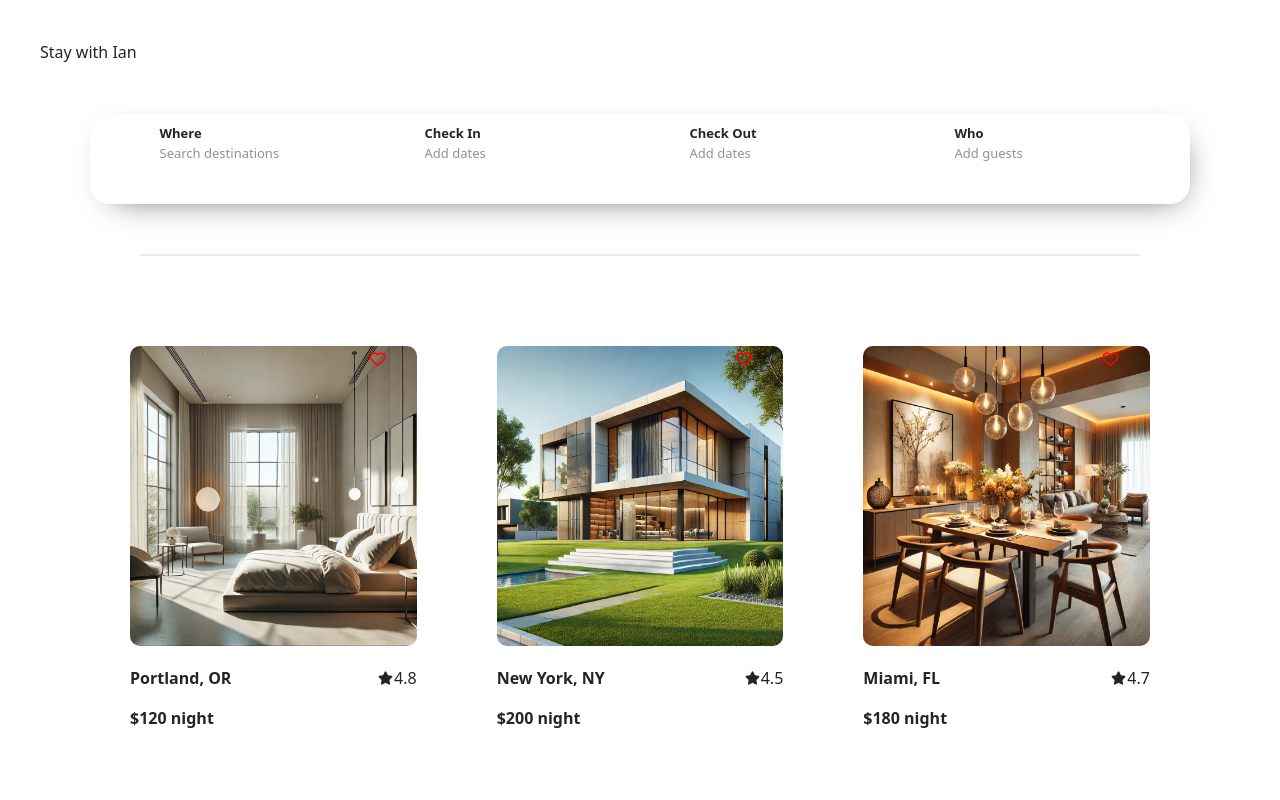
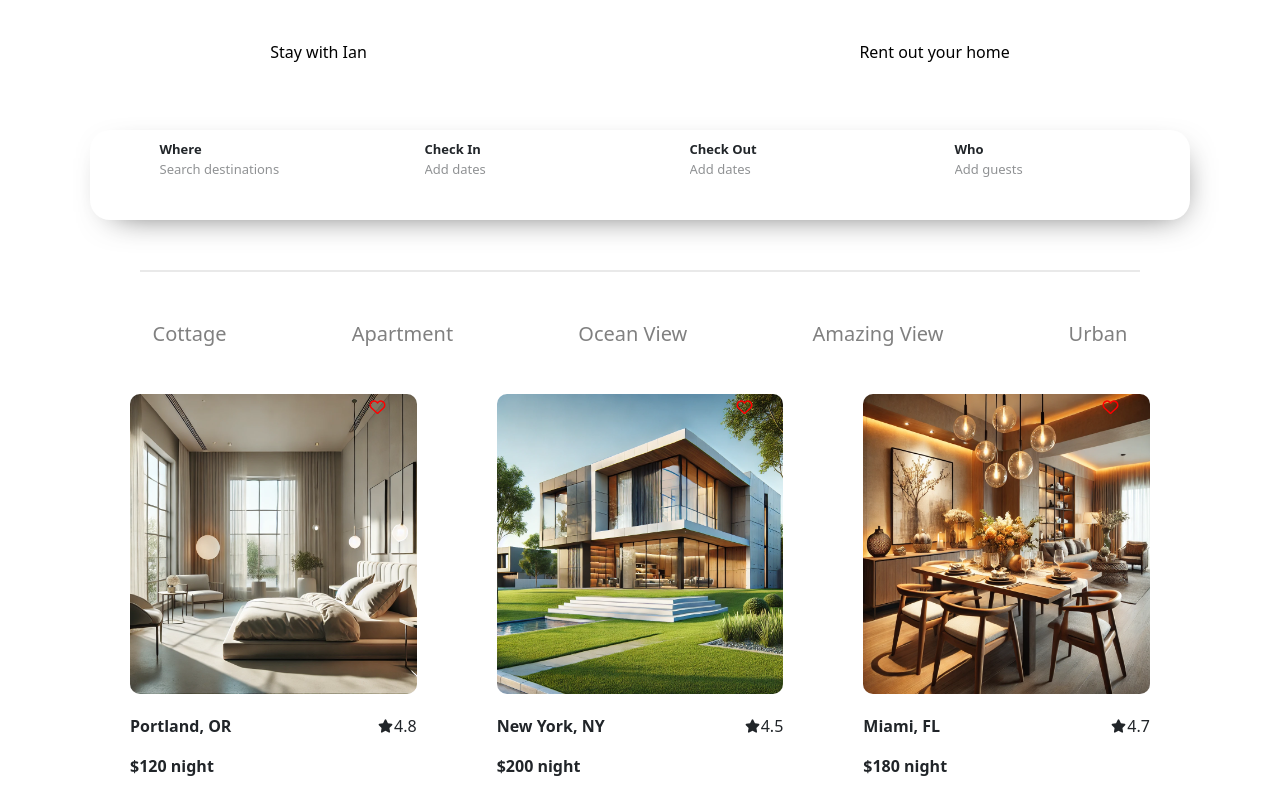
Before and after one commit to devaneyj3/stay-with-ian, a Next.js app: page / in a window 1280 px wide. Shown: the top 800 px of the page. Built offline with nearby package versions, Linux system fonts and the light colour scheme.

Commit message:
make sure tag array is unique by converting it to set that converting it back to array

```diff
--- a/data/dummy_data.js
+++ b/data/dummy_data.js
@@ -19,6 +19,7 @@ const DUMMY_DATA = [
 		location: "Portland, OR",
 		images: [bedroom, rustic_farmhouse],
 		amenities: ["Wi-Fi", "Kitchen", "Free Parking", "Fireplace"],
+		tag: "Cottage",
 		host: {
 			id: 101,
 			name: "Alice",
@@ -31,6 +32,7 @@ const DUMMY_DATA = [
 		description:
 			"A stylish apartment in the heart of the city with modern amenities and a stunning view.",
 		pricePerNight: 200,
+		tag: "Apartment",
 		rating: 4.5,
 		reviewCount: 87,
 		location: "New York, NY",
@@ -50,7 +52,62 @@ const DUMMY_DATA = [
 		pricePerNight: 180,
 		rating: 4.7,
 		reviewCount: 65,
+		tag: "Ocean View",
 		location: "Miami, FL",
+		images: [dinning_room, evening_ambiance],
+		amenities: ["Wi-Fi", "Kitchen", "Ocean View", "Parking"],
+		host: {
+			id: 103,
+			name: "Carlos",
+			avatar: carlos,
+		},
+	},
+	{
+		id: 4,
+		title: "Beachside Bungalow",
+		description:
+			"Wake up to the sound of the waves in this charming bungalow right on the beach.",
+		pricePerNight: 80,
+		rating: 4.7,
+		tag: "Amazing View",
+		reviewCount: 65,
+		location: "Brighton, MI",
+		images: [dinning_room, evening_ambiance],
+		amenities: ["Wi-Fi", "Kitchen", "Ocean View", "Parking"],
+		host: {
+			id: 103,
+			name: "Carlos",
+			avatar: carlos,
+		},
+	},
+	{
+		id: 5,
+		title: "Beachside Bungalow",
+		description:
+			"Wake up to the sound of the waves in this charming bungalow right on the beach.",
+		pricePerNight: 380,
+		rating: 4.7,
+		reviewCount: 65,
+		tag: "Amazing View",
+		location: "Los Angelas, CA",
+		images: [dinning_room, evening_ambiance],
+		amenities: ["Wi-Fi", "Kitchen", "Ocean View", "Parking"],
+		host: {
+			id: 103,
+			name: "Carlos",
+			avatar: carlos,
+		},
+	},
+	{
+		id: 6,
+		title: "Beachside Bungalow",
+		description:
+			"Wake up to the sound of the waves in this charming bungalow right on the beach.",
+		pricePerNight: 280,
+		rating: 4.7,
+		reviewCount: 65,
+		tag: "Urban",
+		location: "Chicago, IL",
 		images: [dinning_room, evening_ambiance],
 		amenities: ["Wi-Fi", "Kitchen", "Ocean View", "Parking"],
 		host: {
--- a/src/app/globals.css
+++ b/src/app/globals.css
@@ -14,3 +14,14 @@ html {
 li {
 	list-style: none;
 }
+
+/* ensure the reactstrap doesn't overwrite styles */
+a {
+	color: black !important;
+	text-decoration: none !important;
+}
+a:hover {
+	background-color: #efefef;
+	border-radius: 20px;
+	padding: 10px;
+}
--- /dev/null
+++ b/src/app/host/page.js
@@ -0,0 +1,5 @@
+import React from "react";
+
+export default function HostPage() {
+	return <div>HostPage</div>;
+}
--- a/src/app/layout.js
+++ b/src/app/layout.js
@@ -10,8 +10,10 @@ export const metadata = {
 export default function RootLayout({ children }) {
 	return (
 		<html lang="en">
-			<Navbar />
-			<body>{children}</body>
+			<body>
+				<Navbar />
+				{children}
+			</body>
 		</html>
 	);
 }
--- a/src/app/page.js
+++ b/src/app/page.js
@@ -1,6 +1,7 @@
 import Listing from "@/components/Listing/Listing";
 import styles from "./home.module.scss";
 import Searchbar from "@/components/Searchbar/Searchbar";
+import HomeTypeNave from "@/components/HomeTypeNav/HomeTypeNave";
 export default function Home() {
 	return (
 		<div className={styles.page_container}>
@@ -8,6 +9,9 @@ export default function Home() {
 				<Searchbar />
 			</div>
 			<hr className={styles.break} />
+			<section className={styles.homeTypeNav_container}>
+				<HomeTypeNave />
+			</section>
 			<Listing />
 		</div>
 	);
--- /dev/null
+++ b/src/components/HomeTypeNav/HomeTypeNav.module.scss
@@ -0,0 +1,19 @@
+.container {
+  display: flex;
+  justify-content: space-around;
+}
+
+  .tag {
+    color: gray;
+    font-size: 20px;
+    &:hover {
+      cursor: pointer;
+      color: black;
+      border-bottom: 1px solid grey;
+    }
+  }
+  .active {
+    font-size: 30px;
+    color: black;
+    border-bottom: 1px solid black;
+  }
--- /dev/null
+++ b/src/components/HomeTypeNav/HomeTypeNave.js
@@ -0,0 +1,36 @@
+"use client";
+import React, { useEffect, useState } from "react";
+
+import DUMMY_DATA from "../../../data/dummy_data";
+import styles from "./HomeTypeNav.module.scss";
+
+export default function HomeTypeNave() {
+	const [iconIsClicked, setIconIsClicked] = useState(null);
+
+	const [tags, setTags] = useState([]);
+
+	useEffect(() => {
+		//make sure tag array is unique by converting it to set that converting it back to array
+		const tags = DUMMY_DATA.map((item) => item.tag);
+
+		const uniqueTags = new Set(tags);
+
+		const tagArr = Array.from(uniqueTags);
+
+		setTags(tagArr);
+	}, []);
+
+	return (
+		<div className={styles.container}>
+			{tags.map((tag, index) => {
+				return (
+					<div key={tag} onClick={() => setIconIsClicked(index)}>
+						<h2 className={iconIsClicked == index ? styles.active : styles.tag}>
+							{tag}
+						</h2>
+					</div>
+				);
+			})}
+		</div>
+	);
+}
--- a/src/components/Navbar/Navbar.js
+++ b/src/components/Navbar/Navbar.js
@@ -1,9 +1,14 @@
 import React from "react";
+import classes from "./Navbar.module.scss";
+import Link from "next/link";
 
 export default function Navbar() {
 	return (
-		<nav>
-			<li>Stay with Ian</li>
+		<nav className={classes.nav_container}>
+			<Link href="/">Stay with Ian</Link>
+			<ul>
+				<Link href="/host">Rent out your home</Link>
+			</ul>
 		</nav>
 	);
 }
--- a/src/components/Navbar/Navbar.module.scss
+++ b/src/components/Navbar/Navbar.module.scss
@@ -0,0 +1,8 @@
+.nav_container {
+  display: flex;
+  justify-content: space-around;
+}
+
+.logo {
+  font-size: 30px;
+}
```
Also changed, not shown: src/app/home.module.scss (line endings or trailing spaces).
